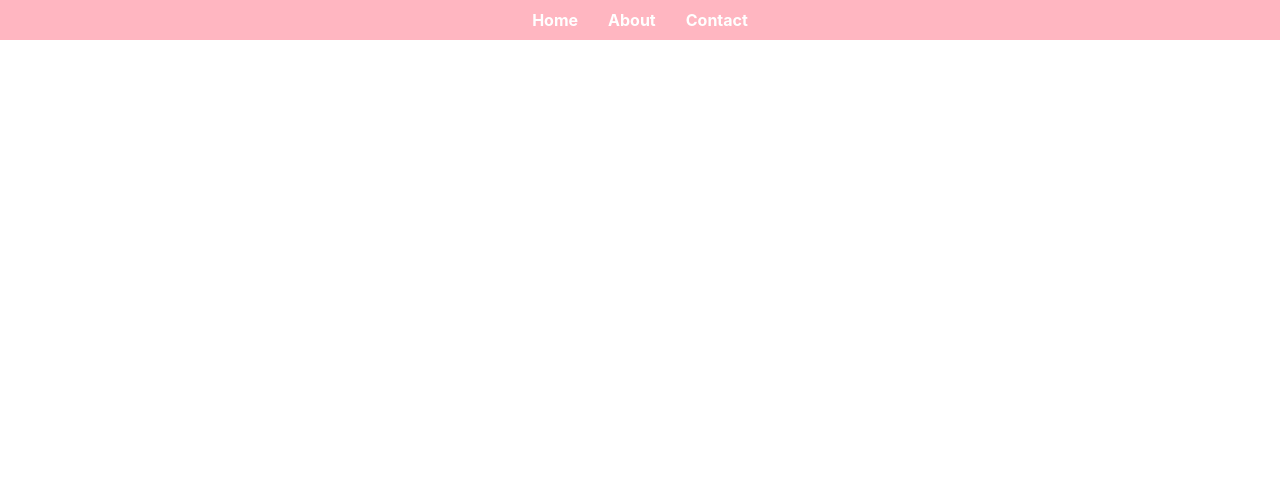
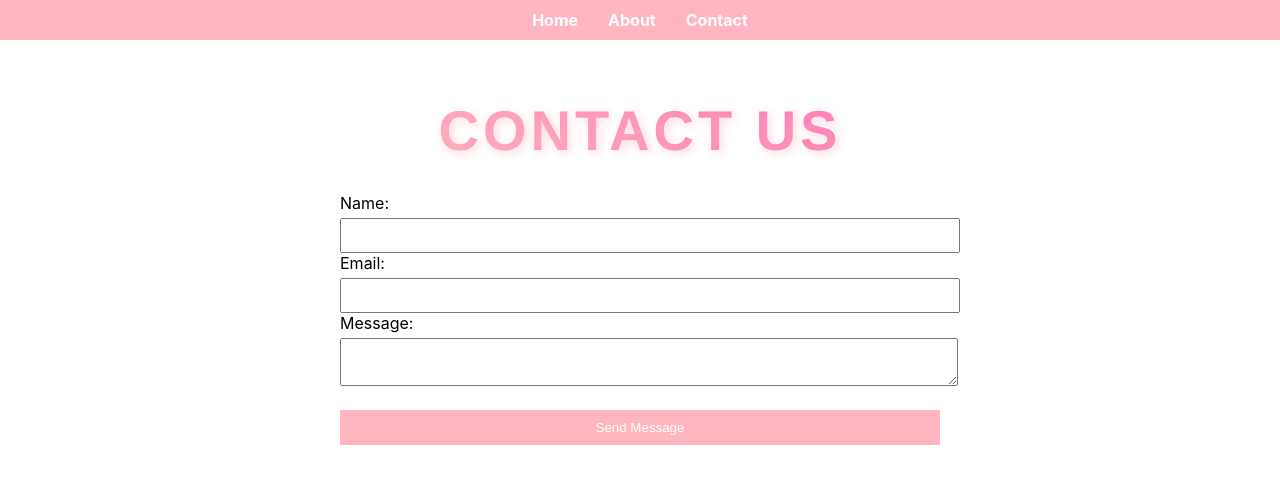
Before and after one commit to elizabethvilloria/blog, a React (Create React App) app: page /contact in a window 1280 px wide. Before the commit this address had no page. Shown: the top 484 px of the page. Built offline with nearby package versions, Linux system fonts and the light colour scheme.

Commit message:
Added a contact page

```diff
--- a/src/App.css
+++ b/src/App.css
@@ -258,3 +258,43 @@ h1:hover {
 .back-button:hover {
   background-color: #e0e0e0;
 }
+
+.contact-page {
+  max-width: 600px;
+  margin: 0 auto;
+  padding: 20px;
+}
+
+.contact-page h1 {
+  color: #FFB6C1;
+  text-align: center;
+}
+
+.contact-form {
+  display: flex;
+  flex-direction: column;
+}
+
+.contact-form label {
+  margin-top: 10px;
+}
+
+.contact-form input,
+.contact-form textarea {
+  width: 100%;
+  padding: 8px;
+  margin-top: 5px;
+}
+
+.contact-form button {
+  margin-top: 20px;
+  padding: 10px;
+  background-color: #FFB6C1;
+  color: white;
+  border: none;
+  cursor: pointer;
+}
+
+.contact-form button:hover {
+  background-color: #FF69B4;
+}
--- a/src/App.js
+++ b/src/App.js
@@ -6,6 +6,7 @@ import OrderConfirmation from './OrderConfirmation';
 import { OrderProvider } from './OrderContext';
 import Navigation from './Navigation';
 import About from './About';
+import Contact from './Contact';
 
 function App() {
   return (
@@ -18,6 +19,7 @@ function App() {
           <Route path="/order/:id" element={<OrderForm />} />
           <Route path="/order-confirmation" element={<OrderConfirmation />} />
           <Route path="/about" element={<About />} />
+          <Route path="/contact" element={<Contact />} />
         </Routes>
       </Router>
     </OrderProvider>
--- /dev/null
+++ b/src/Contact.js
@@ -0,0 +1,68 @@
+import React, { useState } from 'react';
+
+const Contact = () => {
+  const [formData, setFormData] = useState({
+    name: '',
+    email: '',
+    message: ''
+  });
+
+  const handleChange = (e) => {
+    const { name, value } = e.target;
+    setFormData(prevState => ({
+      ...prevState,
+      [name]: value
+    }));
+  };
+
+  const handleSubmit = (e) => {
+    e.preventDefault();
+    console.log('Contact form submitted:', formData);
+    // Here you would typically send the data to a server
+    alert('Thank you for your message! We will get back to you soon.');
+    setFormData({ name: '', email: '', message: '' });
+  };
+
+  return (
+    <div className="contact-page">
+      <h1>Contact Us</h1>
+      <form onSubmit={handleSubmit} className="contact-form">
+        <div>
+          <label htmlFor="name">Name:</label>
+          <input
+            type="text"
+            id="name"
+            name="name"
+            value={formData.name}
+            onChange={handleChange}
+            required
+          />
+        </div>
+        <div>
+          <label htmlFor="email">Email:</label>
+          <input
+            type="email"
+            id="email"
+            name="email"
+            value={formData.email}
+            onChange={handleChange}
+            required
+          />
+        </div>
+        <div>
+          <label htmlFor="message">Message:</label>
+          <textarea
+            id="message"
+            name="message"
+            value={formData.message}
+            onChange={handleChange}
+            required
+          ></textarea>
+        </div>
+        <button type="submit">Send Message</button>
+      </form>
+    </div>
+  );
+};
+
+export default Contact;
```
